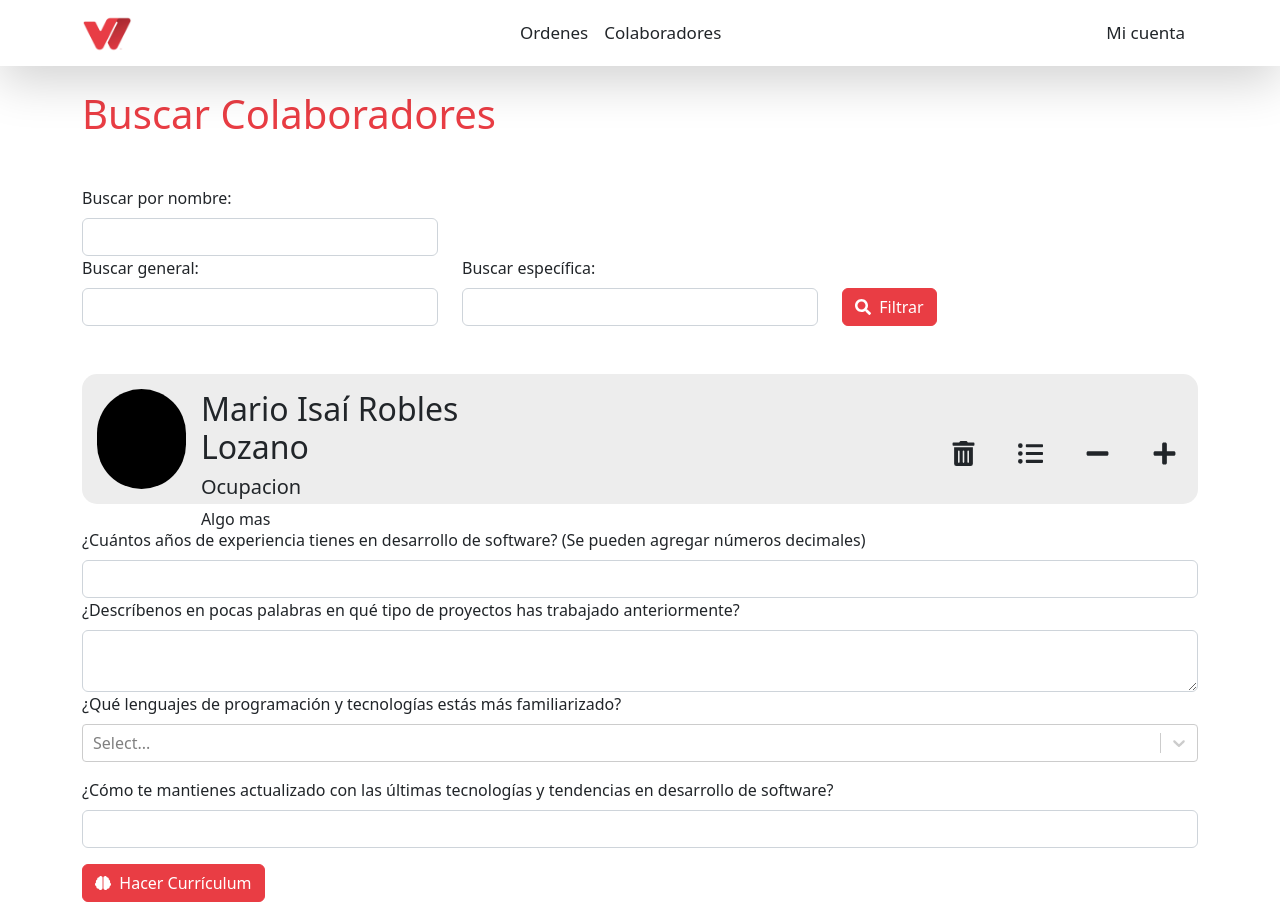
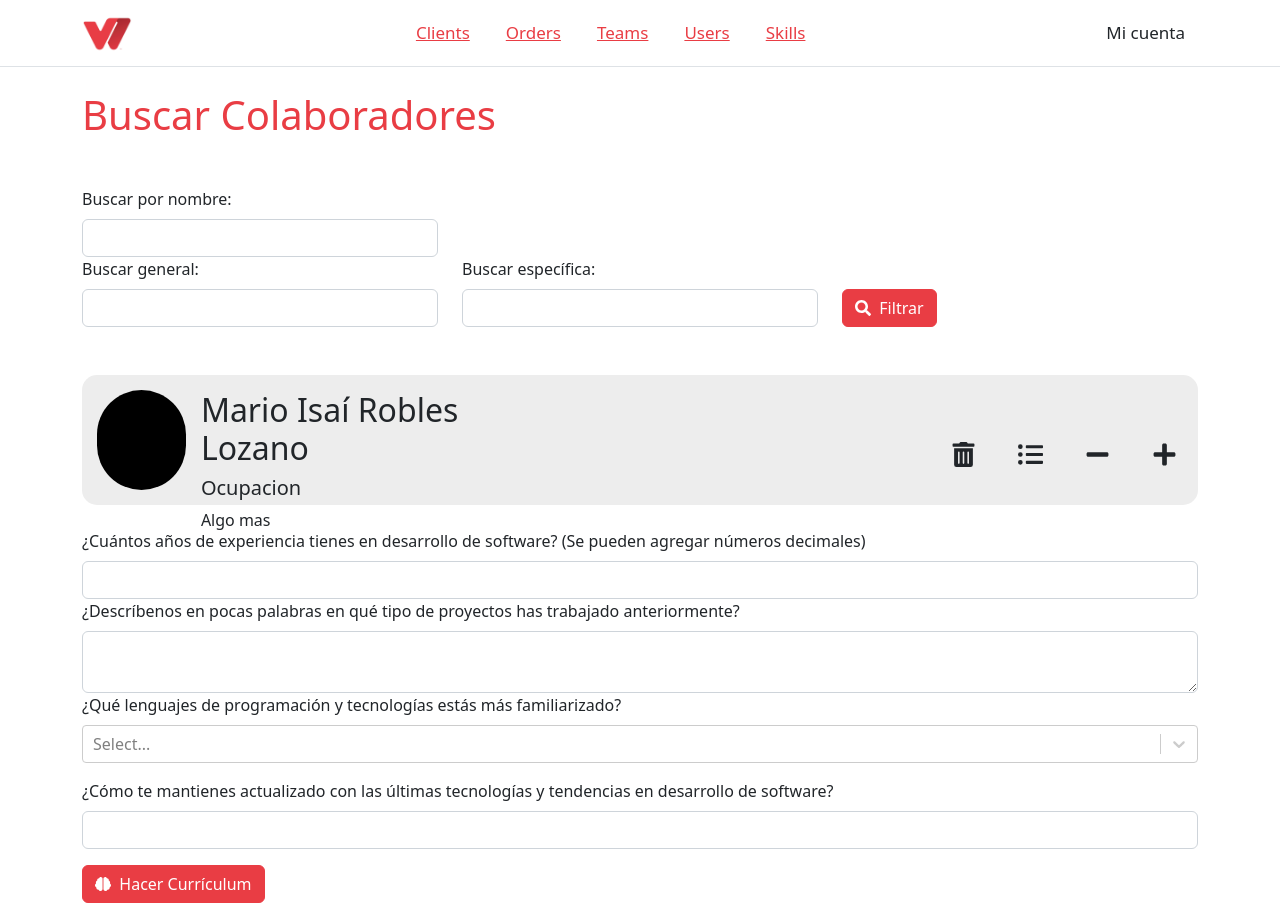
Before and after one commit to wizelineacademy/itesm-socioformador-ene-feb-2023-equipo-2, a Next.js app: page /colaboradores/generar-perfil in a window 1280 px wide. Built offline with nearby package versions, Linux system fonts and the light colour scheme.

Commit message:
feature/LinksMenuAdminSinOrden

```diff
--- a/src/components/Menu.tsx
+++ b/src/components/Menu.tsx
@@ -1,8 +1,9 @@
-import React from 'react';
-import Image from 'next/image';
-import { Navbar, Nav, Button, Container } from 'react-bootstrap';
-import logoBtn from 'src/images/logoSearch.jpg';
-import styles from 'src/components/Menu.module.css';
+import React from "react";
+import Image from "next/image";
+import { Navbar, Nav, Button, Container } from "react-bootstrap";
+import Link from 'next/link';
+import logoBtn from "src/images/logoSearch.jpg";
+import styles from "src/components/Menu.module.css";
 
 interface MenuProps {
   titulo: string;
@@ -13,21 +14,74 @@ const Menu = (props: MenuProps) => {
   return (
     <>
       {/* Navbar component */}
-      <Navbar className="shadow-lg">
+      <Navbar className="border-bottom">
         <Container>
           <Navbar.Brand>
             {/* Image component */}
-            <Image src={logoBtn} height={40} alt="Logo Wizeline"/>
+            <Image src={logoBtn} height={40} alt="Logo Wizeline" />
           </Navbar.Brand>
           <Navbar.Toggle aria-controls="basic-navbar-nav" />
           <Navbar.Collapse id="basic-navbar-nav">
             <Nav className="mx-auto">
               {/* Navigation links */}
-              <Nav.Link className="container text-dark" style={{ fontSize:'17px',fontWeight: 'semi-bold' }}>Ordenes</Nav.Link>
-              <Nav.Link className="container text-dark" style={{ fontSize:'17px',fontWeight: 'semi-bold'}}>Colaboradores</Nav.Link>
+              <Nav.Link
+                className="text-dark"
+                style={{
+                  fontSize: "17px",
+                  fontWeight: "semi-bold",
+                  marginRight: "20px",
+                }}
+              >
+                <Link href="/admin/clients">Clients</Link>
+              </Nav.Link>
+              <Nav.Link
+                className="text-dark"
+                style={{
+                  fontSize: "17px",
+                  fontWeight: "semi-bold",
+                  marginRight: "20px",
+                }}
+              >
+                <Link href="/admin/orders">Orders</Link>
+              </Nav.Link>
+              <Nav.Link
+                className="text-dark"
+                style={{
+                  fontSize: "17px",
+                  fontWeight: "semi-bold",
+                  marginRight: "20px",
+                }}
+              >
+                <Link href="/admin/teams">Teams</Link>
+              </Nav.Link>
+              <Nav.Link
+                className="text-dark"
+                style={{
+                  fontSize: "17px",
+                  fontWeight: "semi-bold",
+                  marginRight: "20px",
+                }}
+              >
+                <Link href="/admin/users">Users</Link>
+              </Nav.Link>
+              <Nav.Link
+                className="text-dark"
+                style={{
+                  fontSize: "17px",
+                  fontWeight: "semi-bold",
+                  marginRight: "20px",
+                }}
+              >
+                <Link href="/admin/skills">Skills</Link>
+              </Nav.Link>
             </Nav>
             {/* Button component */}
-            <Button variant="container btn text-dark mr-5"className={styles['btn-custom']}>Mi cuenta</Button>
+            <Button
+              variant="container btn text-dark mr-5"
+              className={styles["btn-custom"]}
+            >
+              Mi cuenta
+            </Button>
           </Navbar.Collapse>
         </Container>
       </Navbar>
```
